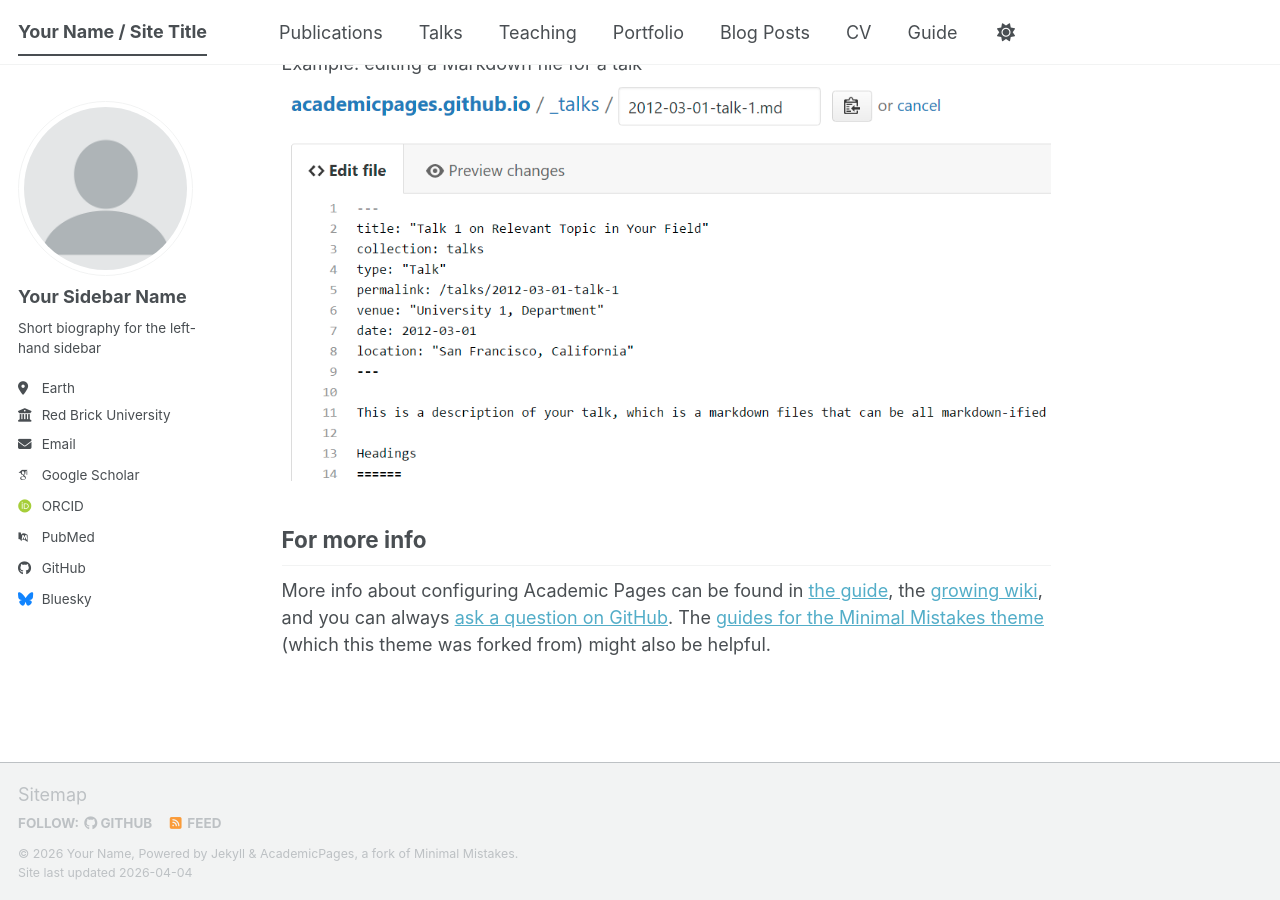
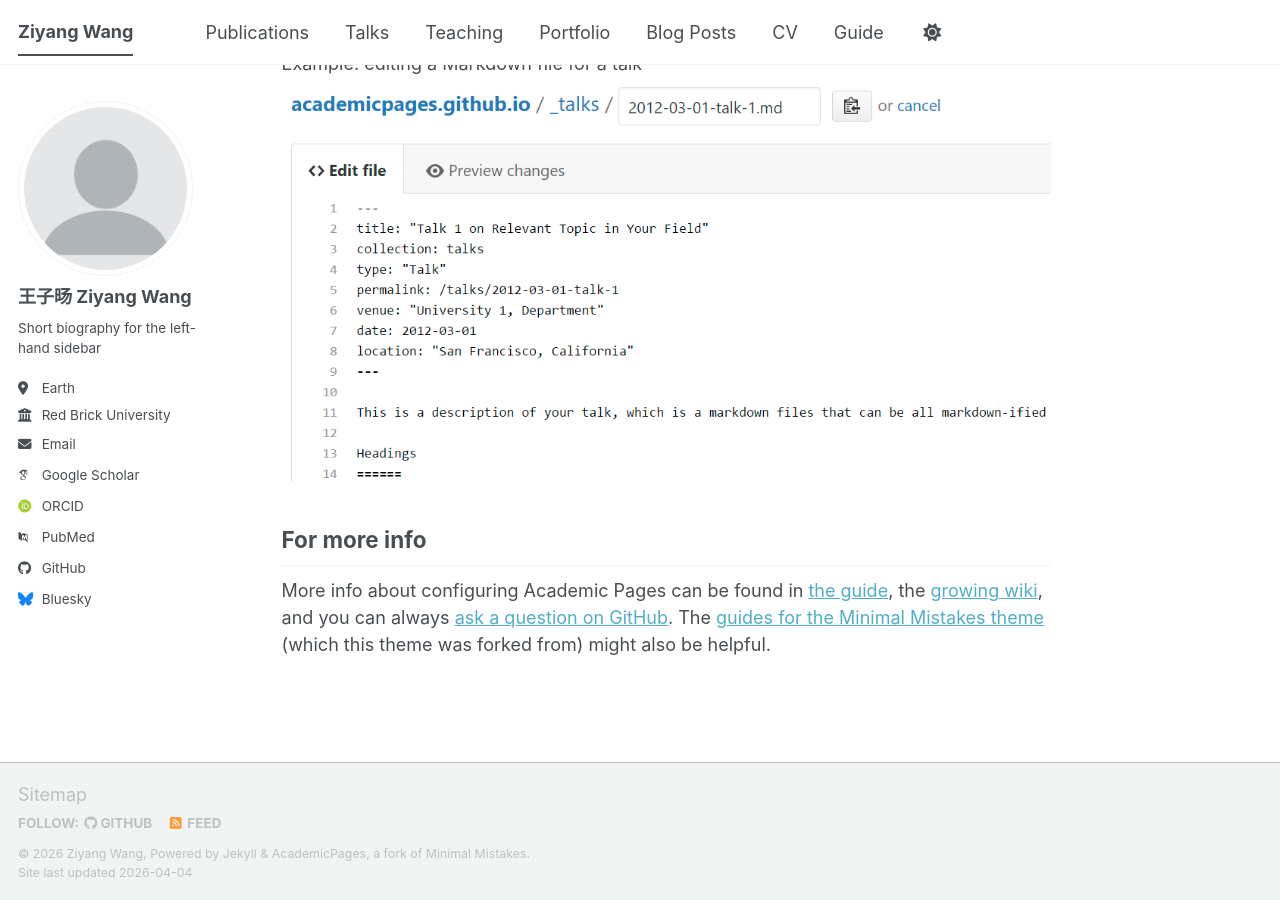
Before and after one commit to wzyecon/wzyecon.github.io, a Jekyll site: the page built from _pages/about.md, in a window 1280 px wide and 900 px high, scrolled down 2720 px. Built offline with Jekyll 4.4.1, drawn with Linux system fonts in a browser that asks for light colours; some web fonts are replaced; a script bundle is joined from its source files by our own code; library files that are not in the unit come from our copies.

Commit message:
Update _config.yml

```diff
--- a/_config.yml
+++ b/_config.yml
@@ -9,14 +9,14 @@
 # Basic Site Settings
 locale                   : "en-US"
 site_theme               : "default" # The available themes options are "default", "air", "sunrise", "mint", "dirt" and "contrast"
-title                    : "Your Name / Site Title"
+title                    : "Ziyang Wang"
 title_separator          : "-"
-name                     : &name "Your Name"
-description              : &description "Your Name's academic portfolio"   # Update this with a general description of your site, this is the default if not overridden by a page
-url                      : https://academicpages.github.io # The base hostname & protocol for your site e.g. "https://[your GitHub username].github.io",
+name                     : &name "Ziyang Wang"
+description              : &description "Ziyang Wang's academic portfolio"   # Update this with a general description of your site, this is the default if not overridden by a page
+url                      : https://wzyecon.github.io # The base hostname & protocol for your site e.g. "https://[your GitHub username].github.io",
                                                            # or if you already have some other page hosted on Github then use "https://[your GitHub username].github.io/[Your Repo Name]"
 baseurl                  : "" # the subpath of your site, e.g. "/blog"
-repository               : "academicpages/academicpages.github.io"
+repository               : "wzyecon/wzyecon.github.io"
 
 # Site Author - The following control what appear as part of the author content on the side bar.
 #               If a field is blank the icon and link will not appear, otherwise it will be shown.
@@ -24,7 +24,7 @@
 author:
   # Biographic information
   avatar           : "profile.png"
-  name             : "Your Sidebar Name"
+  name             : "王子旸 Ziyang Wang"
   pronouns         : # example: "she/her"
   bio              : "Short biography for the left-hand sidebar"
   location         : "Earth"
```
